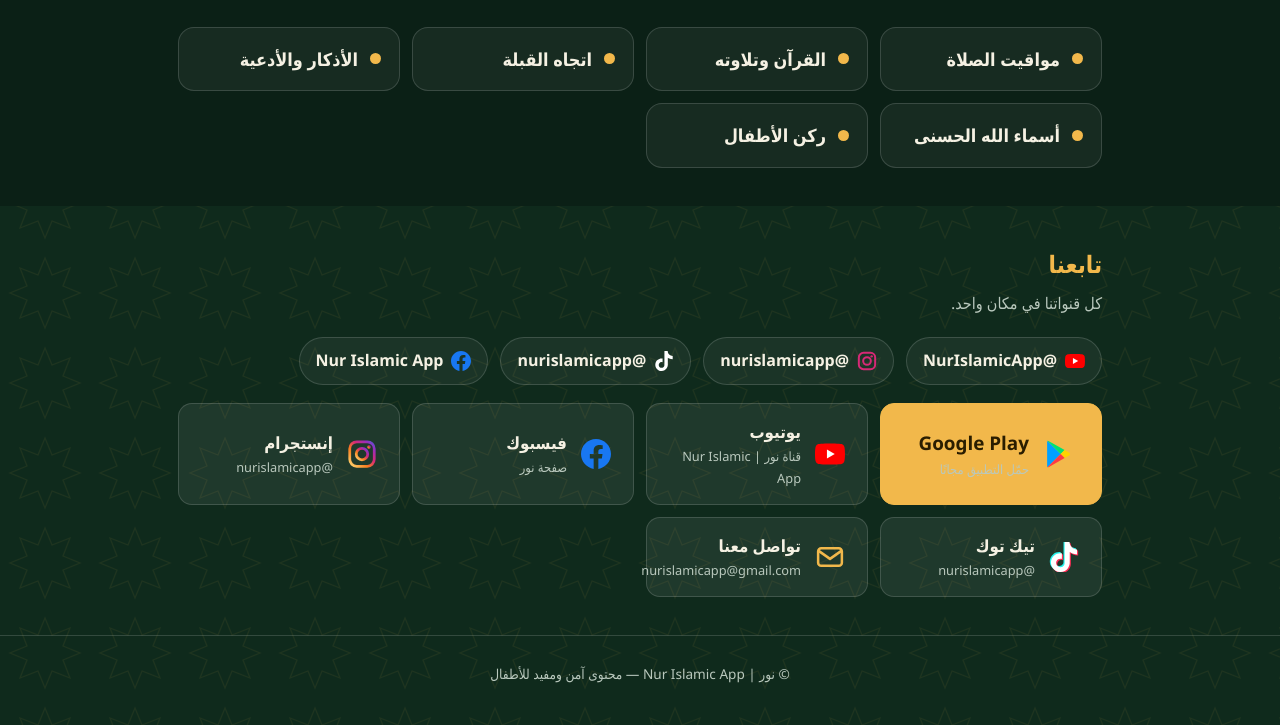
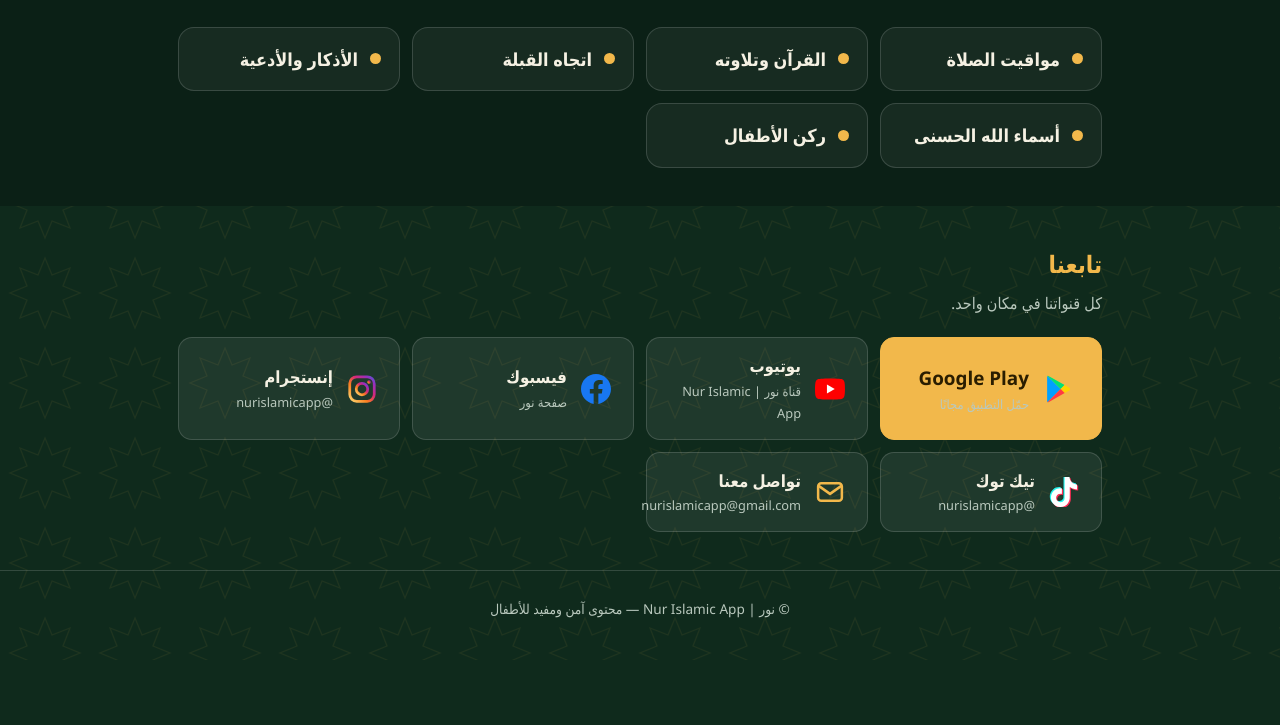
Before and after one commit to MohammedNemo255/nur-links, a plain HTML site: page index.html in a window 1280 px wide. Shown: the part 2630-3355 px from the top of the page. After the commit the page ends 3290 px from the top, so only its background shows below. Drawn offline with Linux system fonts and the light colour scheme.

Commit message:
Remove duplicate small social pills; keep one button per platform

```diff
--- a/index.html
+++ b/index.html
@@ -159,12 +159,6 @@ footer{padding:26px 0 40px; text-align:center; color:var(--muted); font-size:.85
   <div class="wrap">
     <h2>تابعنا</h2>
     <p class="lead">كل قنواتنا في مكان واحد.</p>
-    <div class="follow" style="margin:0 0 18px;padding:0;border:0">
-      <a class="pill" href="https://www.youtube.com/@NurIslamicApp" rel="noopener"><svg class="ic s" viewBox="0 0 24 24" aria-hidden="true"><path fill="#FF0000" d="M23.498 6.186a3.016 3.016 0 0 0-2.122-2.136C19.505 3.545 12 3.545 12 3.545s-7.505 0-9.377.505A3.017 3.017 0 0 0 .502 6.186C0 8.07 0 12 0 12s0 3.93.502 5.814a3.016 3.016 0 0 0 2.122 2.136c1.871.505 9.376.505 9.376.505s7.505 0 9.377-.505a3.015 3.015 0 0 0 2.122-2.136C24 15.93 24 12 24 12s0-3.93-.502-5.814z"/><path fill="#fff" d="M9.545 15.568V8.432L15.818 12z"/></svg> @NurIslamicApp</a>
-      <a class="pill" href="https://www.instagram.com/nurislamicapp/" rel="noopener"><svg class="ic s" viewBox="0 0 24 24" aria-hidden="true"><rect x="2.2" y="2.2" width="19.6" height="19.6" rx="5.6" fill="none" stroke="#D62976" stroke-width="2.4"/><circle cx="12" cy="12" r="4.6" fill="none" stroke="#D62976" stroke-width="2.4"/><circle cx="17.6" cy="6.4" r="1.4" fill="#D62976"/></svg> @nurislamicapp</a>
-      <a class="pill" href="https://www.tiktok.com/@nurislamicapp" rel="noopener"><svg class="ic s" viewBox="0 0 24 24" aria-hidden="true"><path fill="#fff" d="M12.525.02c1.31-.02 2.61-.01 3.91-.02.08 1.53.63 3.09 1.75 4.17 1.12 1.11 2.7 1.62 4.24 1.79v4.03c-1.44-.05-2.89-.35-4.2-.97-.57-.26-1.1-.59-1.62-.93-.01 2.92.01 5.84-.02 8.75-.08 1.4-.54 2.79-1.35 3.94-1.31 1.92-3.58 3.17-5.91 3.21-1.43.08-2.86-.31-4.08-1.03-2.02-1.19-3.44-3.37-3.65-5.71-.02-.5-.03-1-.01-1.49.18-1.9 1.12-3.72 2.58-4.96 1.66-1.44 3.98-2.13 6.15-1.72.02 1.48-.04 2.96-.04 4.44-.99-.32-2.15-.23-3.02.37-.63.41-1.11 1.04-1.36 1.75-.21.51-.15 1.07-.14 1.61.24 1.64 1.82 3.02 3.5 2.87 1.12-.01 2.19-.66 2.77-1.61.19-.33.4-.67.41-1.06.1-1.79.06-3.57.07-5.36.01-4.03-.01-8.05.02-12.07z"/></svg> @nurislamicapp</a>
-      <a class="pill" href="https://www.facebook.com/profile.php?id=61595554393497" rel="noopener"><svg class="ic s" viewBox="0 0 24 24" aria-hidden="true"><path fill="#1877F2" d="M24 12.073c0-6.627-5.373-12-12-12s-12 5.373-12 12c0 5.99 4.388 10.954 10.125 11.854v-8.385H7.078v-3.47h3.047V9.43c0-3.007 1.792-4.669 4.533-4.669 1.312 0 2.686.235 2.686.235v2.953H15.83c-1.491 0-1.956.925-1.956 1.874v2.25h3.328l-.532 3.47h-2.796v8.385C19.612 23.027 24 18.062 24 12.073z"/></svg> Nur Islamic App</a>
-    </div>
     <div class="links">
       <a class="btn primary" href="https://play.google.com/store/apps/details?id=com.nemodroid.nurapp" rel="noopener"><svg class="ic" viewBox="0 0 24 24" aria-hidden="true"><path fill="#00A0FF" d="M3.6 1.5C3.4 1.7 3.3 2 3.3 2.4v19.2c0 .4.1.7.3.9L14.1 12z"/><path fill="#00E176" d="M3.6 1.5c.4-.2.9.1 1.5.4l12.2 6.9-3.2 3.2z"/><path fill="#FFD400" d="M17.3 8.8 14.1 12l3.2 3.2 3.7-2.1c.8-.5.8-1.7 0-2.2z"/><path fill="#FF3A44" d="M14.1 12 3.6 22.5c.4.2.9-.1 1.5-.4l12.2-6.9z"/></svg> <span>Google Play<small>حمّل التطبيق مجانًا</small></span></a>
       <a class="btn" href="https://www.youtube.com/channel/UCOpbSBcrq4OClNY81c_ylFA" rel="noopener"><svg class="ic" viewBox="0 0 24 24" aria-hidden="true"><path fill="#FF0000" d="M23.498 6.186a3.016 3.016 0 0 0-2.122-2.136C19.505 3.545 12 3.545 12 3.545s-7.505 0-9.377.505A3.017 3.017 0 0 0 .502 6.186C0 8.07 0 12 0 12s0 3.93.502 5.814a3.016 3.016 0 0 0 2.122 2.136c1.871.505 9.376.505 9.376.505s7.505 0 9.377-.505a3.015 3.015 0 0 0 2.122-2.136C24 15.93 24 12 24 12s0-3.93-.502-5.814z"/><path fill="#fff" d="M9.545 15.568V8.432L15.818 12z"/></svg> <span>يوتيوب<small>قناة نور | Nur Islamic App</small></span></a>
```
